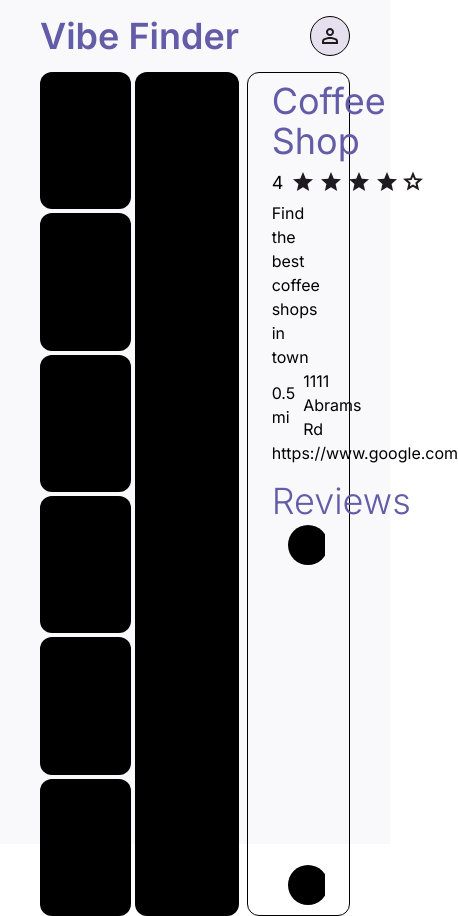
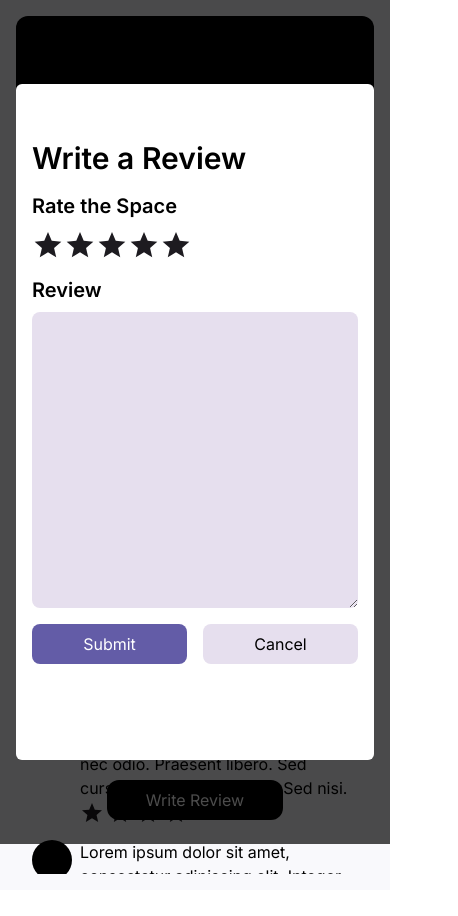
Before and after one commit to Ayomide4/third-space, a Next.js app: page /listing in a window 390 px wide. Shown: the whole page, 458 px wide, since content can reach past the window. After the commit the page ends 890 px from the top, so only its background shows below. Built offline with nearby package versions, Linux system fonts and the light colour scheme.

Commit message:
finish modal css

```diff
--- a/app/(pages)/listing/page.tsx
+++ b/app/(pages)/listing/page.tsx
@@ -4,13 +4,15 @@ import Profile from "../../components/profile";
 import star_filled from "../../../public/assets/star_filled.svg";
 import star_empty from "../../../public/assets/star_empty.svg";
 import Review from "../../components/review";
+import ReviewModal from "../../components/reviewModal";
+import heart from "../../../public/assets/Heart.svg";
+import share from "../../../public/assets/Share.svg";
 
 const cardInfo = {
   title: "Coffee Shops",
   description: "Find the best coffee shops in town",
   reviews: "4",
   distance: "0.5 mi",
-  location: "1111 Abrams Rd",
   website: "https://www.google.com",
 };
 
@@ -23,8 +25,8 @@ export default function ListingPage() {
   };
 
   return (
-    <div className="h-screen flex flex-col bg-background">
-      <aside className="flex w-full items-center justify-between px-10 my-4">
+    <div className="min-h-screen flex flex-col ">
+      <aside className="hidden md:flex w-full items-center justify-between px-10 my-4">
         <Link href="/">
           <h1 className="text-4xl font-semibold text-primary">Vibe Finder</h1>
         </Link>
@@ -32,9 +34,9 @@ export default function ListingPage() {
           <Profile background="grey" />
         </div>
       </aside>
-      <main className="flex w-full h-full px-10 mb-4">
-        <div className="w-2/3 mr-2 flex">
-          <div className="flex flex-col w-44 space-y-1">
+      <main className="flex flex-col md:flex-row w-full h-full p-4 md:px-10 md:mb-4 bg-background">
+        <div className="w-full md:w-2/3 md:mr-2 flex mb-2">
+          <div className="md:flex flex-col w-44 space-y-1 hidden">
             <div className="flex-1 bg-black rounded-xl"></div>
             <div className="flex-1 bg-black rounded-xl"></div>
             <div className="flex-1 bg-black rounded-xl"></div>
@@ -42,12 +44,18 @@ export default function ListingPage() {
             <div className="flex-1 bg-black rounded-xl"></div>
             <div className="flex-1 bg-black rounded-xl"></div>
           </div>
-          <div className="flex bg-black rounded-xl w-full ml-1"></div>
+          <div className="flex bg-black rounded-xl w-full h-56 md:ml-1"></div>
         </div>
-        <div className="w-1/3 h-full border border-black rounded-xl">
-          <div className="flex flex-col px-6 pt-2 w-full h-full ">
+        <div className="w-full md:w-1/3 h-full md:border md:border-black rounded-xl">
+          <div className="flex flex-col md:px-6 pt-2 w-full h-full ">
             <div className="flex flex-col mb-4 ">
-              <h1 className="text-4xl text-primary mb-2">Coffee Shop</h1>
+              <div className="flex flex-row justify-between items-center">
+                <h1 className="text-3xl text-primary mb-2">Coffee Shop</h1>
+                <span className="flex items-center">
+                  <Image src={heart} className="w-6 h-6 mr-4" alt="heart" />
+                  <Image src={share} className="w-6 h-6" alt="share" />
+                </span>
+              </div>
               <span className="flex items-center mb-1">
                 <p className="text-lg">{cardInfo.reviews}</p>
                 <span className="flex items-center mb-1 ml-2">
@@ -81,14 +89,11 @@ export default function ListingPage() {
                 </span>
               </span>
               <p>{cardInfo.description}</p>
-              <span className="flex items-center">
-                <p className="mr-2">{cardInfo.distance}</p>
-                <p>{cardInfo.location}</p>
-              </span>
+              <span className="flex items-center"></span>
               <p>{cardInfo.website}</p>
             </div>
-            <h1 className="text-4xl text-primary font-light mb-1">Reviews</h1>
-            <div className="px-4 flex h-[32rem] flex-col space-y-1 overflow-y-scroll">
+            <h1 className="text-2xl text-primary font-light mb-1">Reviews</h1>
+            <div className="px-4 flex max-h-[calc(60vh-4rem)] flex-col space-y-4 overflow-y-scroll">
               <Review {...reviewInfo} />
               <Review {...reviewInfo} />
               <Review {...reviewInfo} />
@@ -98,7 +103,11 @@ export default function ListingPage() {
             </div>
           </div>
         </div>
+        <div className="w-44 h-10 bg-black rounded-xl fixed inset-x-0 bottom-6 mx-auto flex items-center justify-center">
+          <p className="text-white">Write Review</p>
+        </div>
       </main>
+      <ReviewModal />
     </div>
   );
 }
--- a/app/(pages)/spaces/page.tsx
+++ b/app/(pages)/spaces/page.tsx
@@ -7,8 +7,8 @@ import hamburger from "../../../public/assets/hamburger.svg";
 import Card from "../../components/card";
 
 const cardInfo = {
-  title: "Coffee Shops",
-  description: "Find the best coffee shops in town",
+  title: "Coffee Shop",
+  description: "Local coffee that tastes like home.",
   reviews: "4",
   distance: "0.5 mi",
   location: "1111 Abrams Rd",
@@ -17,8 +17,8 @@ const cardInfo = {
 
 export default function SpacesPage() {
   return (
-    <div className="flex flex-row">
-      <aside className="w-32 h-screen py-10 bg-primary flex flex-col items-center justify-between">
+    <div className="flex flex-row min-h-screen">
+      <aside className="hidden w-32 h-screen md:py-10 bg-primary md:flex flex-col items-center justify-between">
         <div className="flex items-center justify-center w-10 h-10 bg-grey rounded-full">
           <Image src={hamburger} className="w-6 h-6" alt="hamburger menu" />
         </div>
@@ -26,12 +26,20 @@ export default function SpacesPage() {
           <Profile background="grey" />
         </div>
       </aside>
-      <main className="flex w-full h-screen bg-background ">
-        <div className="pt-20 px-10 flex flex-col w-5/12 h-screen ">
-          <div className="flex flex-row w-full justify-between mb-10">
-            <h1 className="text-4xl font-semibold">Places</h1>
+      <main className="flex flex-col-reverse w-full md:h-screen bg-background">
+        <div className="md:pt-20 md:px-10 h-full flex flex-col md:w-5/12 md:h-screen ">
+          <div className="flex flex-row w-full px-2 justify-between md:mb-10">
+            <h1 className="text-4xl font-semibold hidden">Places</h1>
             <div className="flex flex-row items-center ">
-              <p className="text-lg">Sort</p>
+              <p className="text-lg font-semibold">Filter</p>
+              <Image
+                src={caret_down}
+                className="w-10 h-10 mt-2"
+                alt="caret down"
+              />
+            </div>
+            <div className="flex flex-row items-center ">
+              <p className="text-lg font-semibold">Sort</p>
               <Image
                 src={caret_down}
                 className="w-10 h-10 mt-2"
@@ -39,12 +47,20 @@ export default function SpacesPage() {
               />
             </div>
           </div>
-          <Card {...cardInfo} />
-          <Card {...cardInfo} />
-          <Card {...cardInfo} />
-          <Card {...cardInfo} />
+          <div className="overflow-y-auto max-h-[calc(65vh-4rem)] md:h-5/6 px-2">
+            <Card {...cardInfo} />
+            <Card {...cardInfo} />
+            <Card {...cardInfo} />
+            <Card {...cardInfo} />
+            <Card {...cardInfo} />
+            <Card {...cardInfo} />
+          </div>
         </div>
-        <Image src={map} className="w-7/12 h-screen" alt="map" />
+        <Image
+          src={map}
+          className="w-full h-72 md:w-7/12 md:h-screen"
+          alt="map"
+        />
       </main>
     </div>
   );
--- a/app/components/card.tsx
+++ b/app/components/card.tsx
@@ -4,14 +4,20 @@ import star_empty from "../../public/assets/star_empty.svg";
 
 export default function Card(props: any) {
   return (
-    <div className="flex flex-row h-52 w-full ">
+    <div className="flex flex-row h-44 md:h-52 w-full ">
       <Image src={props.image} className="w-2/5 h-40 object-cover" alt="map" />
       <aside className="w-full h-full bg-background ml-4 ">
-        <h2 className="text-lg text-primary font-semibold">{props.title}</h2>
+        <h2 className="text-2xl md:text-lg text-primary font-semibold">
+          {props.title}
+        </h2>
         <p>{props.description}</p>
         <span className="flex flex-row items-center">
           <p className="mr-1">{props.reviews}</p>
-          <Image src={star_filled} className="w-4 h-4" alt="star filled" />
+          <Image
+            src={star_filled}
+            className="md:w-4 md:h-4"
+            alt="star filled"
+          />
           <Image src={star_filled} className="w-4 h-4" alt="star filled" />
           <Image src={star_filled} className="w-4 h-4" alt="star filled" />
           <Image src={star_filled} className="w-4 h-4" alt="star filled" />
--- /dev/null
+++ b/app/components/reviewModal.tsx
@@ -0,0 +1,33 @@
+import Image from "next/image";
+import star_filled from "../../public/assets/star_filled.svg";
+import star_empty from "../../public/assets/star_empty.svg";
+
+export default function ReviewModal() {
+  return (
+    <div className="fixed w-full h-full bg-black bg-opacity-70 flex items-center justify-center px-4">
+      <div className="flex flex-col w-full min-h-[80vh] bg-white rounded-md p-4 opacity-100">
+        <form className="flex flex-col w-full h-full py-10">
+          <h1 className="text-3xl font-semibold mb-4">Write a Review</h1>
+          <h2 className="text-xl font-semibold mb-2">Rate the Space</h2>
+          <div className="flex flex-row items-center mb-4">
+            <Image src={star_filled} className="w-8 h-8" alt="star filled" />
+            <Image src={star_filled} className="w-8 h-8" alt="star filled" />
+            <Image src={star_filled} className="w-8 h-8" alt="star filled" />
+            <Image src={star_filled} className="w-8 h-8" alt="star filled" />
+            <Image src={star_filled} className="w-8 h-8" alt="star filled" />
+          </div>
+          <p className="text-xl font-semibold mb-2"> Review</p>
+          <textarea className="rounded-lg bg-grey w-full min-h-[35vh] placeholder-text px-2 mb-4"></textarea>
+          <div className="flex flex-row items-center w-full justify-between">
+            <button className="w-[calc(50%-0.5rem)] h-10 bg-primary text-white text-center rounded-lg px-2">
+              Submit
+            </button>
+            <button className="w-[calc(50%-0.5rem)]  h-10 bg-grey text-white text-center rounded-lg px-2">
+              <p className="text-black">Cancel</p>
+            </button>
+          </div>
+        </form>
+      </div>
+    </div>
+  );
+}
```
Also changed, not shown: public/assets/Heart.svg (added), public/assets/Share.svg (added).
